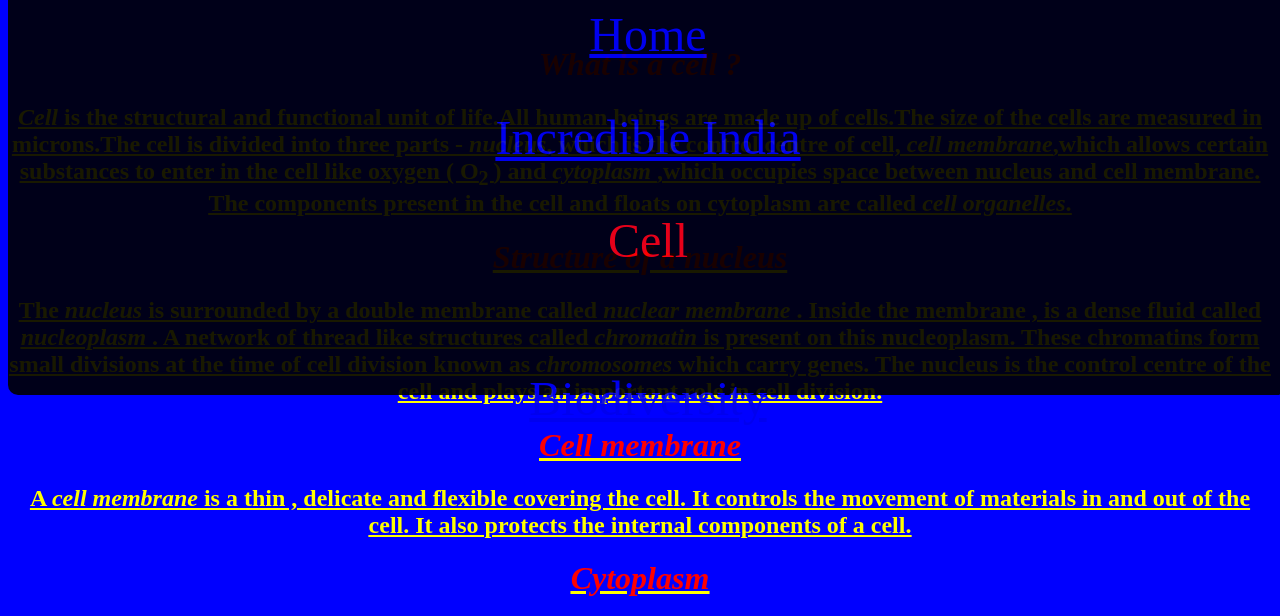
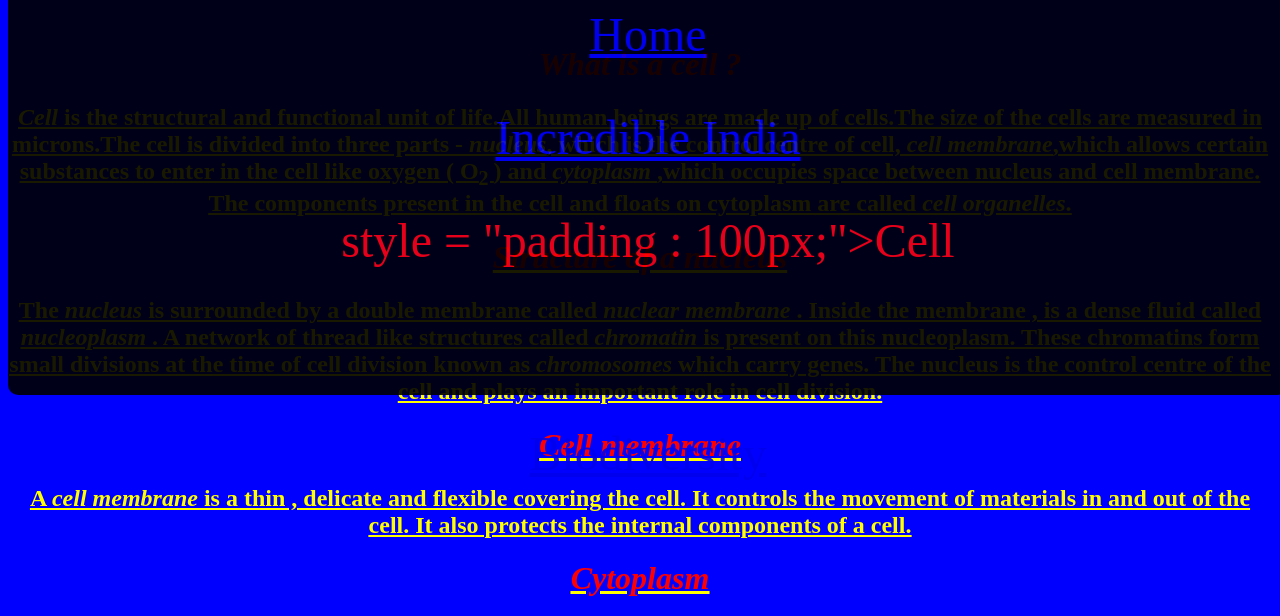
Before and after one commit to Leftwinter-Samyak/Cell.github.io, a plain HTML site: page index.html in a window 1280 px wide. Both pictures are taken after a click on the link 640 px from the left and 38 px from the top of the page. Shown: the part 173-789 px from the top of the page. Drawn offline with Linux system fonts and the light colour scheme.

Commit message:
Update index.html

```diff
--- a/index.html
+++ b/index.html
@@ -59,7 +59,7 @@ list-style : none;
 </head>
 <body bgcolor ="blue" text = "yellow">
 <center>
-<a onclick = "Open()"><img src = "https://encrypted-tbn0.gstatic.com/images?
+ <a onclick = "Open()"><img src = "https://encrypted-tbn0.gstatic.com/images?
 q=tbn:ANd9GcRPV9ZDTkJh8HO3DUXPT_1yUaxVBm6Aww89Yw&usqp=CAU" height = "40px" width = "40px"/></a>
 <div style = "background-color : black; text-align : center; color : green; position : fixed;  width : 100%; opacity : 0.9;
 margin-right : 5px; display : none; border-radius : 10px; height : 500px;" class = "Opt1" id = "Opt1">
@@ -82,12 +82,12 @@ width = "30px" height = "30px"></img></a>
 <font size = "15px">
 <p style = "padding-top : 5%; ">
 <a href = "https://leftwinter-samyak.github.io/LeftLearner.github.io/">Home</a></p>
-   <a href = "https://leftwinter-samyak.github.io/IncredibleIndia.github.io/">Incredible India</a>
-  <p style = "color : red;">Cell</p><br>
+   <a href = "https://leftwinter-samyak.github.io/IncredibleIndia.github.io/">Incredible India</a><br>
+  <p style = "color : red;"> style = "padding : 100px;">Cell</p><br><br>
   <a href = "https://leftwinter-samyak.github.io/Biodiversity.github.io/">Biodiversity</a>
   </font>
   </div>
-<font face ="Times new roman " size = "39" color ="gold">
+  <font face ="Times new roman " size = "39" color ="gold">
 <p align = "center"><b><u><i>Cell</i></u></b></p></font>
 <h1 align ="center"><font color ="red"><i>What is a cell ?</i></font></h1>
 <center>
```
